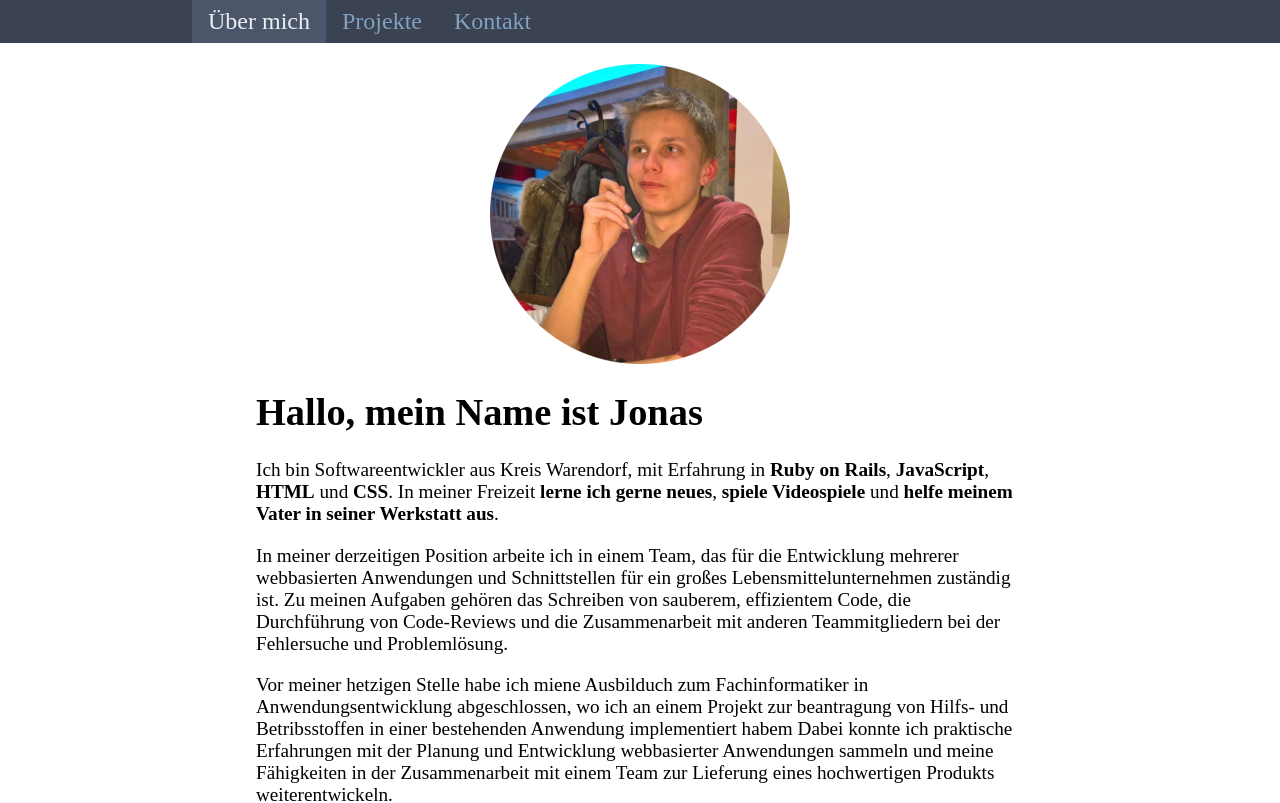
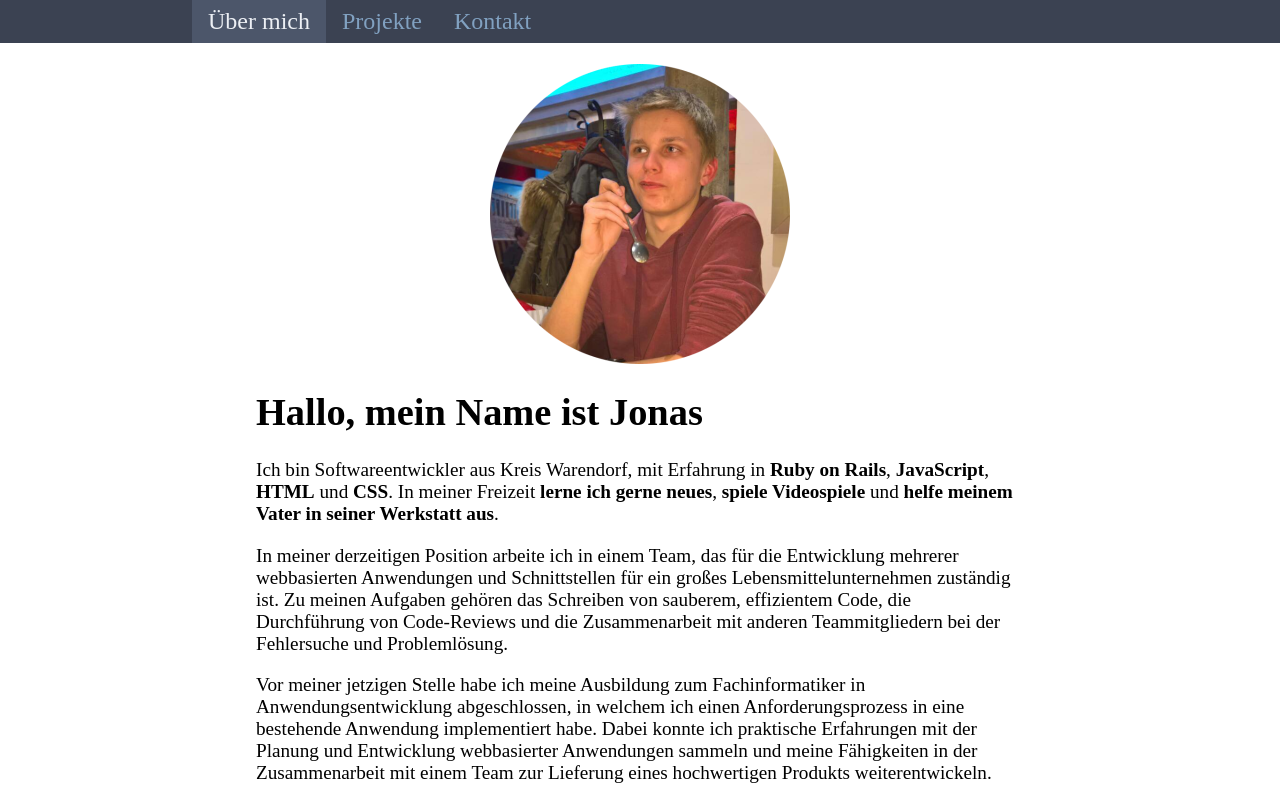
Before and after one commit to jpeterburs/jpeterburs.github.io, a Vue app: page /#/ in a window 1280 px wide. Shown: the top 803 px of the page. Built offline with nearby package versions, Linux system fonts and the light colour scheme; the HTML template or start-up script is replaced by a standard one.

Commit message:
Fix trypos

```diff
--- a/src/views/About.vue
+++ b/src/views/About.vue
@@ -17,7 +17,7 @@
         </p>
 
         <p>
-          Vor meiner hetzigen Stelle habe ich miene Ausbilduch zum Fachinformatiker in Anwendungsentwicklung abgeschlossen, wo ich an einem Projekt zur beantragung von Hilfs- und Betribsstoffen in einer bestehenden Anwendung implementiert habem
+          Vor meiner jetzigen Stelle habe ich meine Ausbildung zum Fachinformatiker in Anwendungsentwicklung abgeschlossen, in welchem ich einen Anforderungsprozess in eine bestehende Anwendung implementiert habe.
           Dabei konnte ich praktische Erfahrungen mit der Planung und Entwicklung webbasierter Anwendungen sammeln und meine Fähigkeiten in der Zusammenarbeit mit einem Team zur Lieferung eines hochwertigen Produkts weiterentwickeln.
         </p>
 
```
